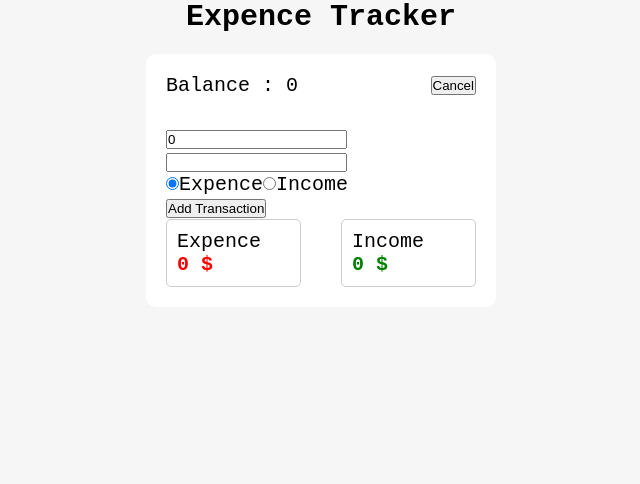
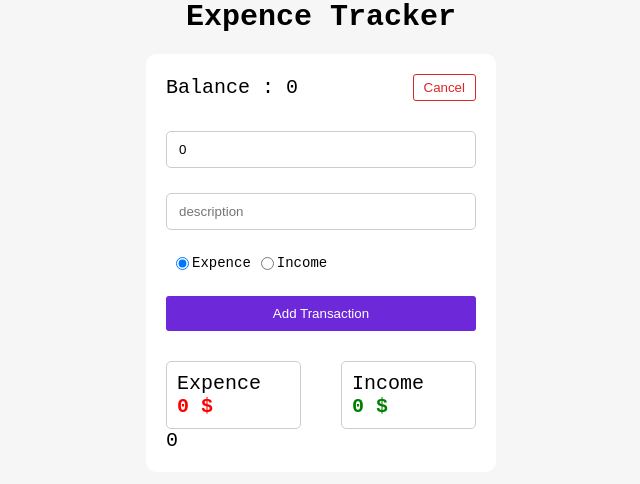
Before and after one commit to meysamminoo/expence-tracker, a React (Create React App) app: page / in a window 1280 px wide. Both pictures are taken after a click on the button "Add". Shown: the top 484 px of the page, without its empty margins (319-959 px from the left). Built offline with nearby package versions, Linux system fonts and the light colour scheme.

Commit message:
improve styles

```diff
--- a/src/App.css
+++ b/src/App.css
@@ -45,3 +45,61 @@
 .expenceBox .textRed {
   color: red;
 }
+.btn {
+  outline: none;
+  padding: 5px 10px;
+  background-color: #ede9ef;
+  color: #6d28d9;
+  border-radius: 3px;
+  cursor: pointer;
+  border: 1px solid #6d28d9;
+}
+.primary {
+  color: #fff;
+  background-color: #6d28d9;
+  border: none;
+  padding: 10px;
+}
+.cancel {
+  background-color: #fff;
+  color: #dc2626;
+  border: 1px solid #dc2626;
+}
+form {
+  display: flex;
+  flex-direction: column;
+  min-height: 200px;
+  justify-content: space-between;
+  margin-bottom: 30px;
+}
+input {
+  border: 1px solid #ccc;
+  border-radius: 5px;
+  padding: 10px 12px;
+  outline: none;
+}
+
+.radioBox {
+  display: flex;
+  justify-content: flex-start;
+  align-items: center;
+  font-size: 14px;
+}
+.radioBox label {
+  margin-left: 3px;
+}
+input[type="radio"] {
+  margin-left: 10px;
+}
+
+.transaction {
+  border-radius: 5px;
+  background-color: #f4f4f5;
+  padding: 10px;
+  font-weight: bold;
+  margin-top: 1rem;
+  display: flex;
+  justify-content: space-between;
+  align-items: center;
+  border-right: 5px solid green;
+}
--- a/src/components/OverViewComponent.js
+++ b/src/components/OverViewComponent.js
@@ -8,11 +8,19 @@ const OverViewComponent = ({ expence, income, addTransaction }) => {
     <>
       <div className="topSection">
         <p>Balance : {income - expence}</p>
-        <button onClick={() => setIsShow((prevState) => !prevState)}>
+        <button
+          className={`btn ${isShow && "cancel"}`}
+          onClick={() => setIsShow((prevState) => !prevState)}
+        >
           {isShow ? "Cancel" : "Add"}
         </button>
       </div>
-      {isShow && <TranseActionForm addTransaction={addTransaction} />}
+      {isShow && (
+        <TranseActionForm
+          addTransaction={addTransaction}
+          setIsShow={setIsShow}
+        />
+      )}
 
       <div className="resultSection">
         <div className="expenceBox">
--- a/src/components/TransActionComponent.js
+++ b/src/components/TransActionComponent.js
@@ -1,9 +1,19 @@
 const TransActionComponent = ({ transaction }) => {
   return (
     <section>
-      {transaction.map((t) => {
-        return <div key={t.id}>{t.desc}</div>;
-      })}
+      {transaction.length &&
+        transaction.map((t) => {
+          return (
+            <div
+              className="transaction"
+              style={{ borderRight: t.type === "expence" && "5px solid red" }}
+              key={t.id}
+            >
+              <span>{t.desc}</span>
+              <span>$ {t.amount}</span>
+            </div>
+          );
+        })}
     </section>
   );
 };
--- a/src/components/TranseActionForm.js
+++ b/src/components/TranseActionForm.js
@@ -1,6 +1,6 @@
 import { useState } from "react";
 
-const TranseActionForm = ({ addTransaction }) => {
+const TranseActionForm = ({ addTransaction, setIsShow }) => {
   const [formValues, setFormValues] = useState({
     type: "expence",
     amount: 0,
@@ -14,6 +14,7 @@ const TranseActionForm = ({ addTransaction }) => {
   const submitHandler = (e) => {
     e.preventDefault();
     addTransaction(formValues);
+    setIsShow(false);
   };
 
   return (
@@ -23,6 +24,7 @@ const TranseActionForm = ({ addTransaction }) => {
         name="amount"
         value={formValues.amount}
         onChange={changeHandler}
+        placeholder="Amount"
       />
 
       <input
@@ -30,28 +32,33 @@ const TranseActionForm = ({ addTransaction }) => {
         name="desc"
         value={formValues.desc}
         onChange={changeHandler}
+        placeholder="description"
       />
 
-      <div>
+      <div className="radioBox">
         <input
           type="radio"
           value="expence"
           name="type"
           onChange={changeHandler}
           checked={formValues.type === "expence"}
+          id="expence"
         />
-        <label>Expence</label>
+        <label htmlFor="expence">Expence</label>
         <input
           type="radio"
           value="income"
           name="type"
           onChange={changeHandler}
           checked={formValues.type === "income"}
+          id="income"
         />
-        <label>Income</label>
+        <label htmlFor="income">Income</label>
       </div>
 
-      <button type="submit">Add Transaction</button>
+      <button className="btn primary" type="submit">
+        Add Transaction
+      </button>
     </form>
   );
 };
```
